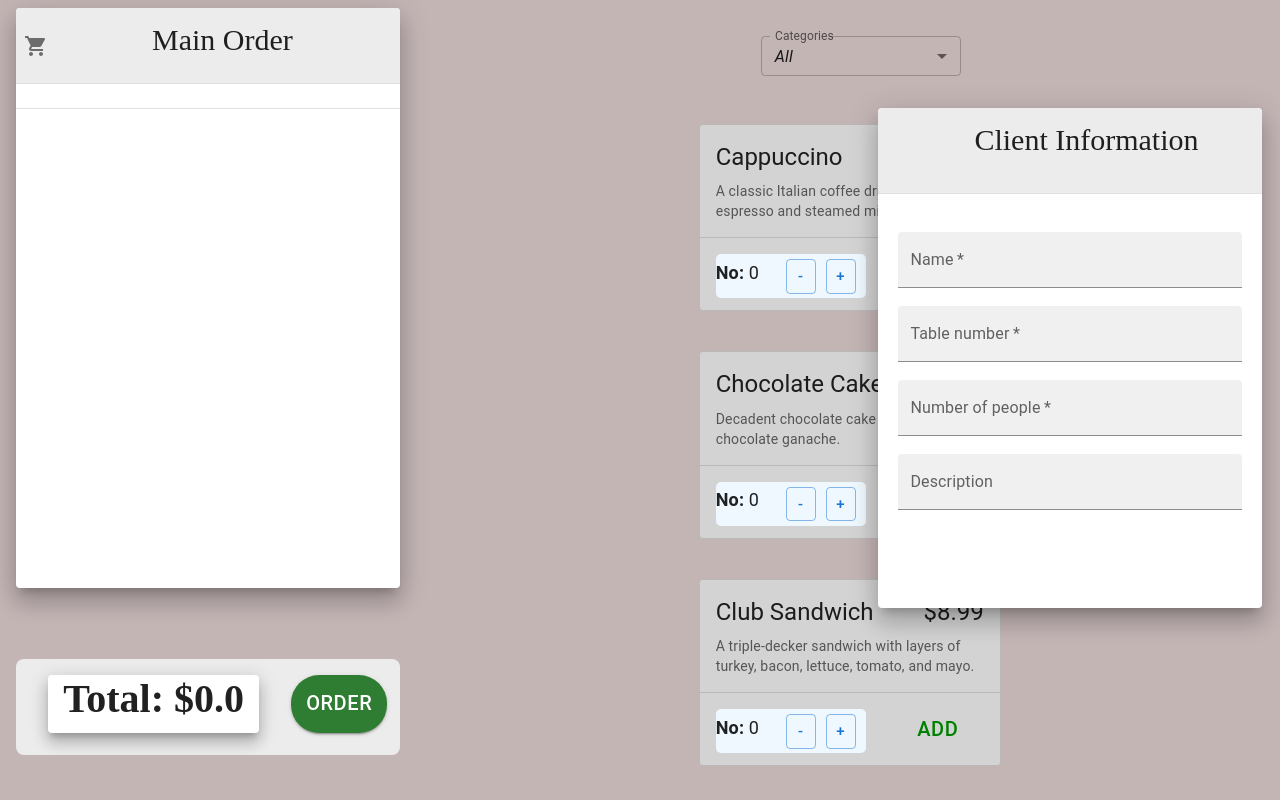
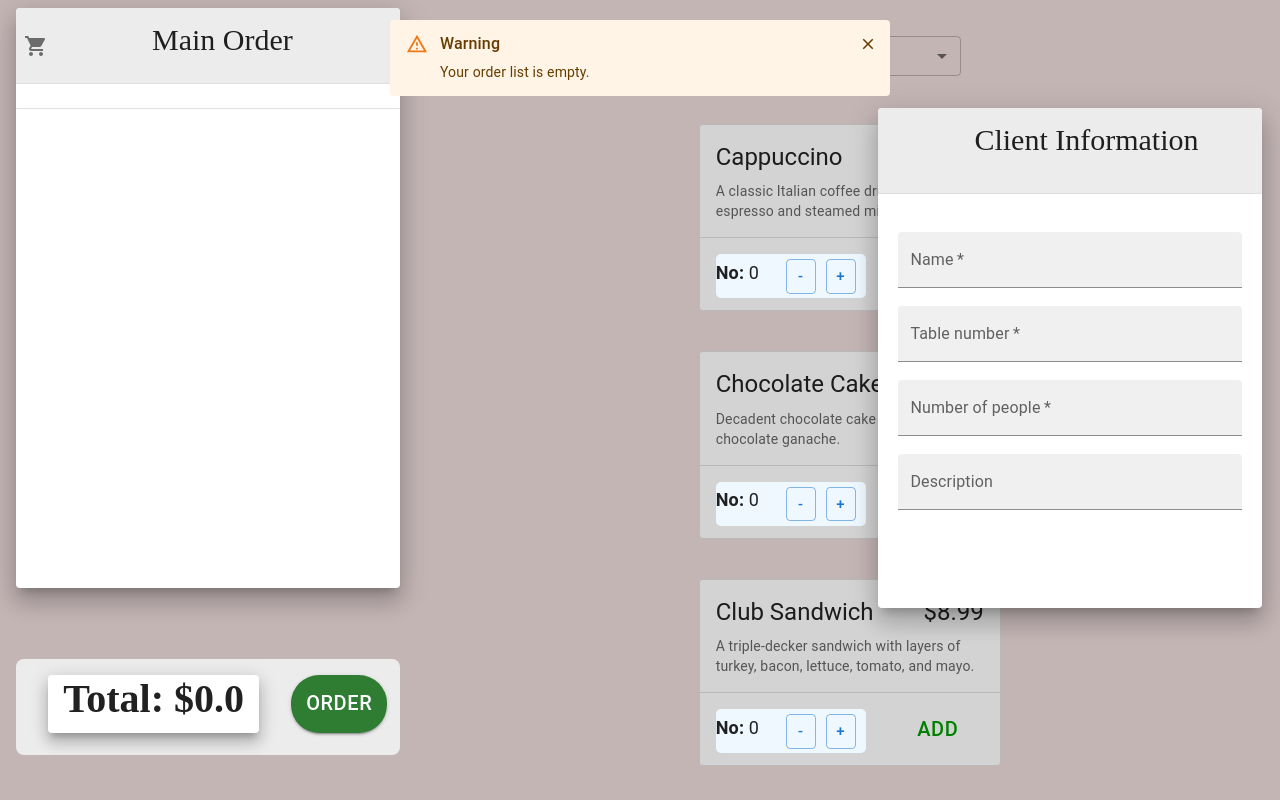
Before and after one commit to leshi01/ure-project, a React (Vite) app: page /cview in a window 1280 px wide. Both pictures are taken after a click on the button "ORDER". Shown: the top 800 px of the page. Built offline with nearby package versions, Linux system fonts and the light colour scheme.

Commit message:
warning alert

```diff
--- a/src/ClientView/Cart.jsx
+++ b/src/ClientView/Cart.jsx
@@ -1,5 +1,4 @@
-
-import React, { useState } from 'react';
+import React, { useState, useEffect } from 'react';
 import CartIcon from './CartIcon';
 import Divider from '@mui/material/Divider';
 import DeleteIcon from '@mui/icons-material/Delete';
@@ -8,13 +7,19 @@ import Tooltip from '@mui/material/Tooltip';
 import Button from '@mui/material/Button';
 import Paper from '@mui/material/Paper';
 import Box from '@mui/material/Box';
+import Alert from '@mui/material/Alert';
+import AlertTitle from '@mui/material/AlertTitle';
+import CloseIcon from '@mui/icons-material/Close';
+
+
 
 function Cart({totalItems, setTotalItems, elements, handlesetElements}){
+
+    const [showAlert, setShowAlert] = useState(false);
 
     let total = 0;
 
     const handleDelete = (index, element) => {
-
         handlesetElements(index);
 
         if(totalItems > 0){
@@ -22,7 +27,45 @@ function Cart({totalItems, setTotalItems, elements, handlesetElements}){
         }
     };
 
+    const displayWarningAlert = () => {
+        return (
+            <div className='alert-div' >
+                <Alert severity="warning"
+                        action={
+                            <IconButton
+                                aria-label="close"
+                                color="inherit"
+                                size="small"
+                                onClick={() => setShowAlert(false)}
+                            >
+                                <CloseIcon fontSize="inherit" />
+                            </IconButton>
+                        }
+                    >
+
+                    <AlertTitle>Warning</AlertTitle>
+                    Your order list is empty.
+                </Alert>
+            </div>
+        );
+    }
+
+    const handleOrder = () =>{
+        if(totalItems == 0){
+            setShowAlert(true);
+            setTimeout(() => {
+            setShowAlert(false);
+            }, 5000);
+        }else{
+
+        }
+    }
+
     return(
+
+        <>
+            {showAlert && displayWarningAlert()}
+
             <Box sx={{
                     display: 'flex',
                     flexWrap: 'wrap',
@@ -36,6 +79,7 @@ function Cart({totalItems, setTotalItems, elements, handlesetElements}){
                     },
                 }}
             >
+
             <Paper elevation={15} sx={{maxHeight: "100%", position: "static", overflow: "auto", top: 20,}}>
                 <div className='cart-header'>
                     <CartIcon totalItems={totalItems} />
@@ -69,13 +113,15 @@ function Cart({totalItems, setTotalItems, elements, handlesetElements}){
 
                     <Paper elevation={10} sx={{fontSize:"250%",minWidth: "55%", maxHeight: "60%", marginTop: 2, marginLeft:4, textAlign:"center"}}> <b>Total: ${total.toFixed(1)}</b> </Paper>
 
-                <Button variant="contained" size='small' color="success" sx={{fontSize:20, maxHeight: "60%", minWidth:"25%",marginTop: 2, marginLeft:4,  borderRadius: 7}}>
+                    <Button variant="contained" size='small' color="success" onClick={handleOrder} sx={{fontSize:20, maxHeight: "60%", minWidth:"25%",marginTop: 2, marginLeft:4,  borderRadius: 7}}>
                         Order
                     </Button>
 
                 </div>
             </Paper>
+
             </Box>
+        </>
     );
 }
 
--- a/src/index.css
+++ b/src/index.css
@@ -104,3 +104,12 @@
   position: relative;
   left: 40%;
 }
+
+.alert-div{
+  position: fixed;
+  width: 500px;
+  top: 20px;
+  left: 50%;
+  transform: translateX(-50%);
+  z-index: 9999;
+}
```
Lines whose indentation alone changed are shown as unchanged.
